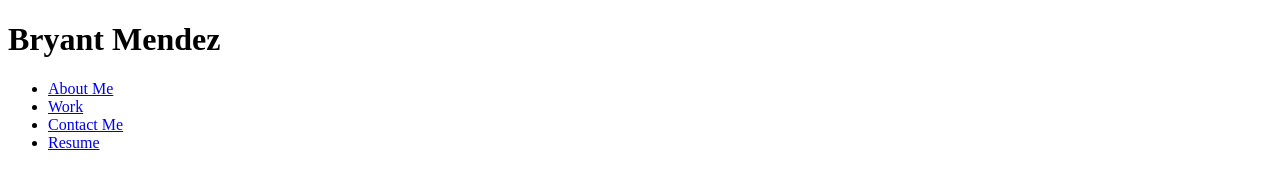
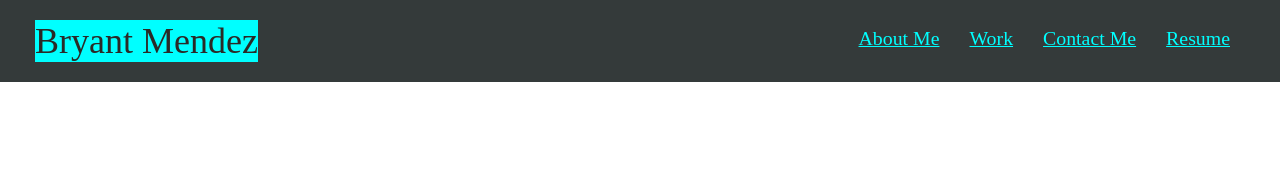
Before and after one commit to bm11111/My-Coding-Experience, a plain HTML site: page index.html in a window 1280 px wide. Drawn offline with Linux system fonts and the light colour scheme.

Commit message:
added lines in style.css for nav bar

```diff
--- a/assets/style.css
+++ b/assets/style.css
@@ -0,0 +1,40 @@
+* {
+    box-sizing: border-box;
+    margin: 0;
+    padding: 0;
+  }
+
+  header {
+    padding: 20px 35px;
+    background-color: #343a3a;
+    display: flex;
+    justify-content: space-between;
+    flex-wrap: wrap;
+  }
+
+  header h1 {
+    margin: 0;
+    font-weight: lighter;
+    font-size: 36px;
+    color: #2a2a27;
+    background-color: aqua;
+  }
+
+  header nav {
+    margin: 7px 0;
+  }
+
+  header nav ul {
+    display: flex;
+    flex-wrap: wrap;
+    justify-content: space-between;
+    align-items: center;
+    list-style: none;
+  }
+
+  header nav ul li a {
+    padding: 10px 15px;
+    font-weight: lighter;
+    font-size: 1.55vw;
+    color: aqua;
+  }
--- a/index.html
+++ b/index.html
@@ -8,7 +8,9 @@
 <body>
 
     <header>
+        <section class="nav">
         <h1>Bryant Mendez</h1>
+        </section>
         <nav>
             <ul>
               <li>
```
